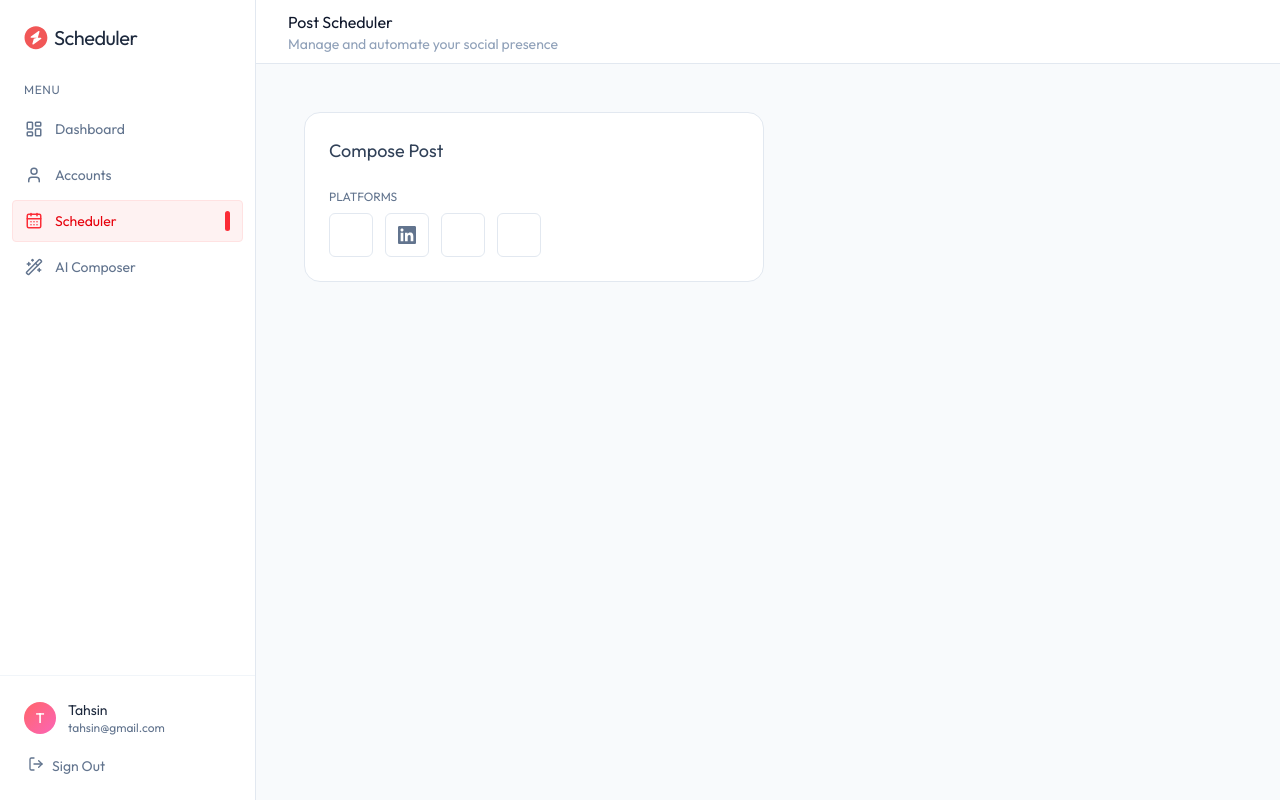
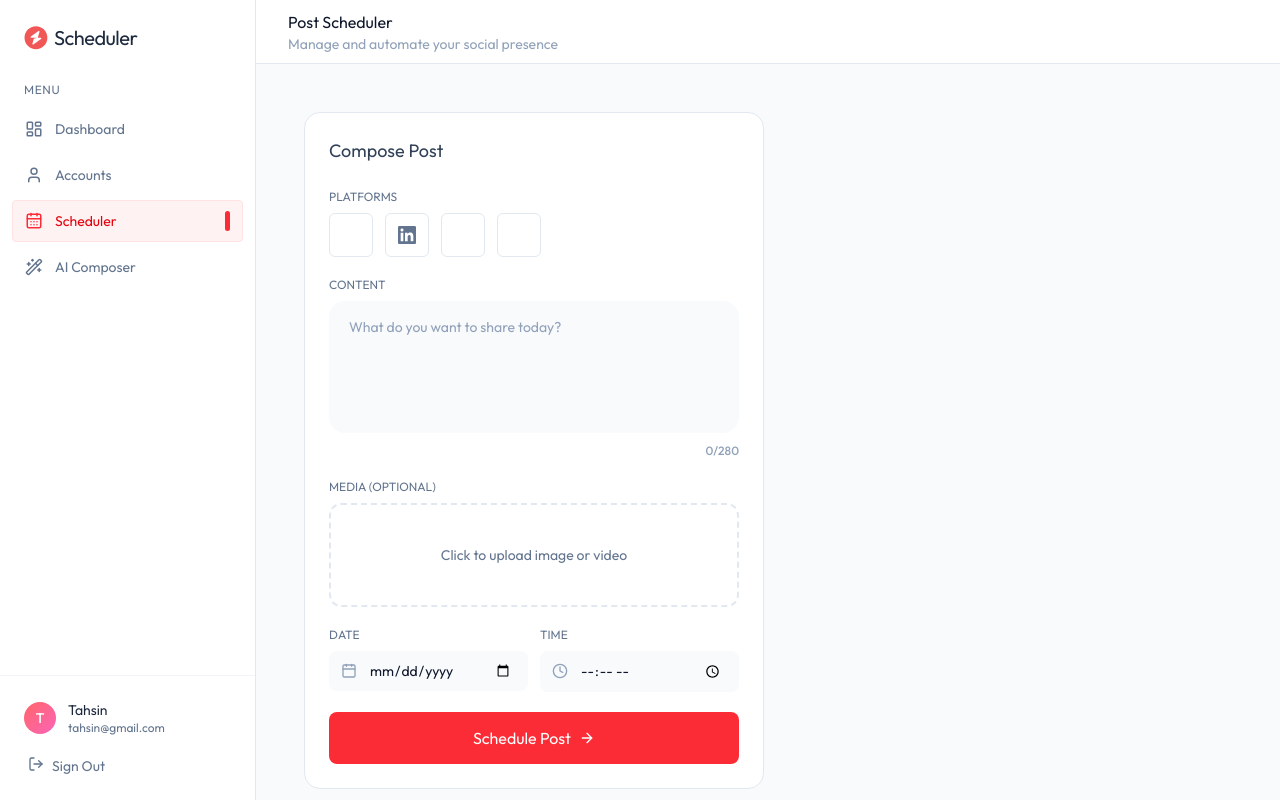
Before and after one commit to Tahsin005/scheduler, a React (Vite) app in the folder client/: page /scheduler in a window 1280 px wide. Built offline with nearby package versions, Linux system fonts and the light colour scheme; some icons are missing.

Commit message:
feat: add content input, media upload, and scheduling controls to scheduler page

```diff
--- a/client/src/pages/Scheduler.tsx
+++ b/client/src/pages/Scheduler.tsx
@@ -1,5 +1,6 @@
 import React, { useEffect, useState } from "react";
 import { dummyPostsData, PLATFORMS } from "../assets/assets";
+import { ArrowRightIcon, CalendarIcon, ClockIcon, XIcon } from "lucide-react";
 
 const Scheduler = () => {
     const [posts, setPosts] = useState<any[]>([]);
@@ -63,6 +64,63 @@
                                 })}
                             </div>
                         </div>
+
+                        <div>
+                            <label className="block text-xs text-slate-500 uppercase mb-2">Content</label>
+                            <textarea required rows={5} placeholder="What do you want to share today?" className="w-full px-5 py-4 bg-slate-50 border-slate-200 rounded-2xl text-slate-900 text-sm placeholder-slate-400 outline-none resize-none" value={content} onChange={(e) => setContent(e.target.value)} />
+                            <div className={`text-right text-xs mt-1 font-medium ${content.length > 270 ? "text-red-500" : "text-slate-400"}`}>
+                                {content.length}/280
+                            </div>
+                        </div>
+
+                        <div>
+                            <label className="block text-xs text-slate-500 uppercase mb-2">Media (optional)</label>
+                            {mediaFile ? (
+                                <div className="relative rounded-xl overflow-hidden border border-slate-200 bg-slate-50">
+                                    {mediaFile.type.startsWith("image/") ? <img alt="preview" src={URL.createObjectURL(mediaFile)} className="w-full h-40 object-cover" /> : <video src={URL.createObjectURL(mediaFile)} className="w-full h-40 object-cover" controls />}
+
+                                    <button onClick={() => setMediaFile(null)} type="button" className="absolute top-2 right-2 size-7 bg-slate-900/60 hover:bg-slate-900/80 text-white rounded-full flex items-center justify-center transition-colors">
+                                        <XIcon className="size-3.5" />
+                                    </button>
+                                </div>
+                            ) : (
+                                <label className="flex items-center justify-center gap-2 p-5 py-10 border-2 border-dashed border-slate-200 rounded-xl cursor-pointer hover:border-red-300 hover:bg-red-50/30 transition-all group">
+                                    <span className="text-sm text-slate-500 group-hover:text-red-600 transition-colors">Click to upload image or video</span>
+                                    <input type="file" accept="image/*,video/*" className="hidden" onChange={(e) => e.target.files?.[0] && setMediaFile(e.target.files[0])} />
+                                </label>
+                            )}
+                        </div>
+
+                        <div className="grid grid-cols-1 sm:grid-cols-2 gap-3">
+                            <div>
+                                <label className="block text-xs text-slate-500 uppercase mb-2">Date</label>
+                                <div className="relative">
+                                    <CalendarIcon className="size-4 absolute left-3 top-1/2 -translate-y-1/2 text-slate-400 pointer-events-none" />
+                                    <input type="date" required className="w-full pl-10 pr-4 py-2.5 bg-slate-50 border-slate-200 rounded-lg text-slate-900 text-sm outline-none" onChange={(e) => setScheduledDate(e.target.value)} value={scheduledDate} />
+                                </div>
+                            </div>
+                            <div>
+                                <label className="block text-xs text-slate-500 uppercase mb-2">Time</label>
+                                <div className="relative">
+                                    <ClockIcon className="size-4 absolute left-3 top-1/2 -translate-y-1/2 text-slate-400 pointer-events-none" />
+                                    <input type="time" required className="w-full pl-10 pr-4 py-2.5 bg-slate-50 border-slate-200 rounded-lg text-slate-900 text-sm outline-none" onChange={(e) => setScheduledTime(e.target.value)} value={scheduledTime} />
+                                </div>
+                            </div>
+                        </div>
+
+                        <button type="submit" className="w-full flex items-center justify-center gap-2 py-3.5 bg-red-500 hover:bg-red-600 transition-all text-white rounded-lg" disabled={loading}>
+                            {loading ? (
+                                <>
+                                    <div className="size-4 border-2 border-white border-t-transparent rounded-full animate-spin" />
+                                    Scheduling.
+                                </>
+                            ) : (
+                                <>
+                                    Schedule Post
+                                    <ArrowRightIcon className="size-4" />
+                                </>
+                            )}
+                        </button>
                     </form>
                 </div>
             </div>
```
